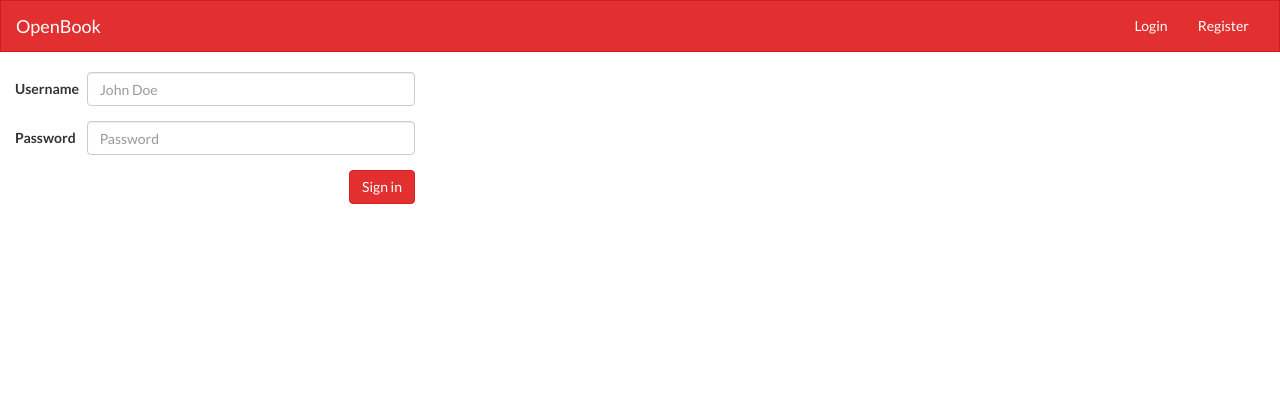
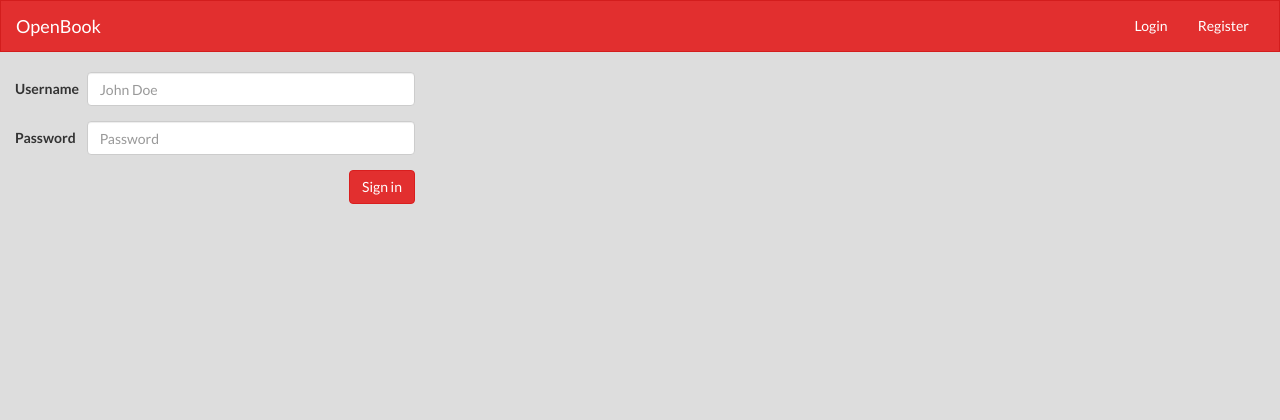
Before and after one commit to mowl/openbook.github.io, a CodeIgniter app: page /OpenBook/ in a window 1280 px wide. Shown: the top 420 px of the page. Run offline with CodeIgniter, Linux system fonts and the light colour scheme; some libraries are stand-ins or nearby versions.

Commit message:
Add: Body background color to somewhat more gray

```diff
--- a/css/global.css
+++ b/css/global.css
@@ -40,3 +40,11 @@
 .no-display {
     display: none;
 }
+
+#cardsView, #usersView, #conversationsView {
+    background-color: #fefefe;
+}
+
+body {
+    background-color: #ddd;
+}
```
